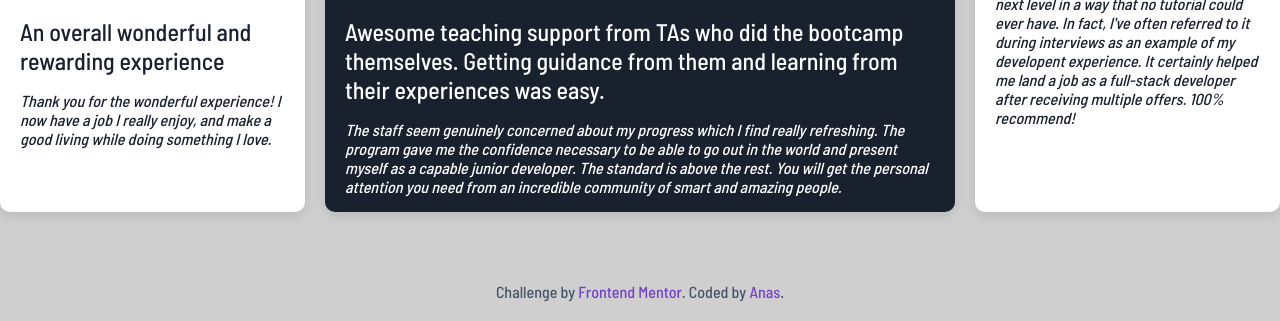
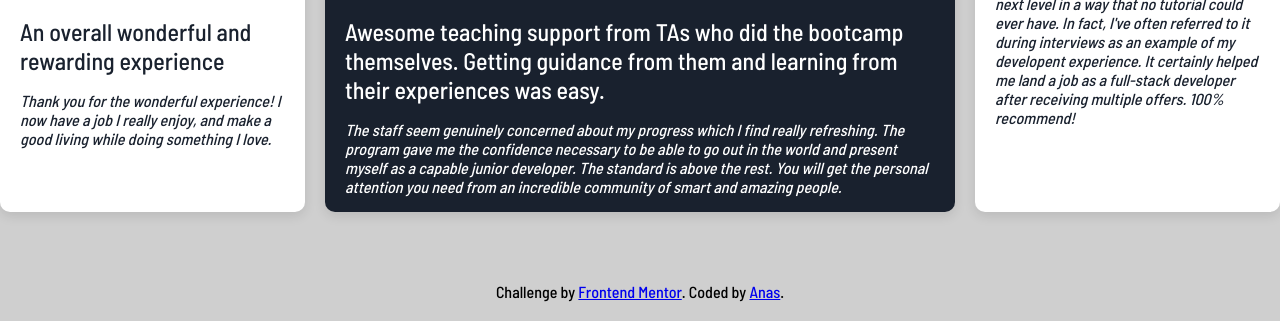
Before and after one commit to Anas-95/Testimonials-grid-section-Frontend-Mentor, a plain HTML site: page index.html in a window 1280 px wide. Shown: the part 507-828 px from the top of the page. Drawn offline with Linux system fonts and the light colour scheme.

Commit message:
Update styles.css

```diff
--- a/styles.css
+++ b/styles.css
@@ -143,11 +143,5 @@ h3{
     text-align: center;
     padding: 20px;
     font-size: 1em;
-    color: var(--dark-grayish-blue);
     margin-top: auto;
 }
-
-.attribution a {
-    color: var(--moderate-violet);
-    text-decoration: none;
-}
```
